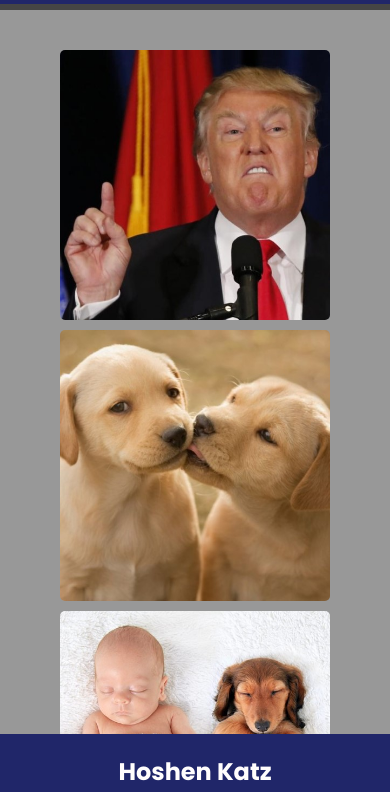
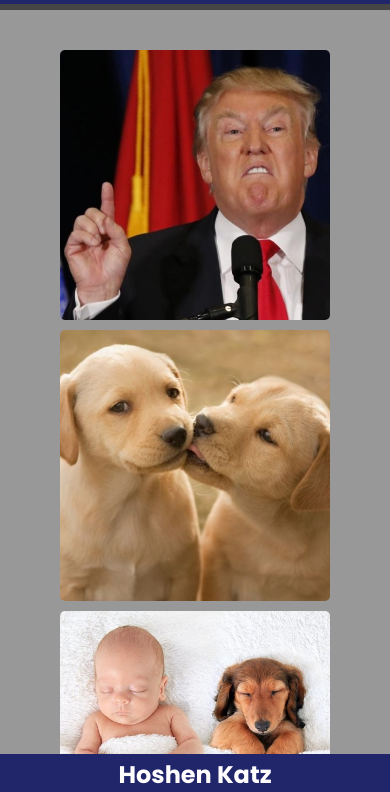
Before and after one commit to HOSHENKATZ/sprint-2, a plain HTML site: page index.html in a window 390 px wide. Shown: the part 50-842 px from the top of the page. Drawn offline with Linux system fonts and the light colour scheme.

Commit message:
More fixes for layout

```diff
--- a/index.html
+++ b/index.html
@@ -102,7 +102,7 @@
 
     </main>
     <footer class="main-footer">
-        <h2>Hoshen Katz</h2>
+        <h2 class="name" >Hoshen Katz</h2>
     </footer>
     <script src="JS/storage service.js"></script>
     <script src="JS/utils.js"></script>
--- a/styles/components/footer.css
+++ b/styles/components/footer.css
@@ -6,5 +6,5 @@
     position: fixed;
     bottom: 0px;
     width: 100vw;
-    height: 60px;
+    height: 40px;
 }
--- a/styles/components/memeeditor.css
+++ b/styles/components/memeeditor.css
@@ -1,6 +1,6 @@
 
 .meme-editor{
-    margin-top: 100px;
+    margin-top: 130px;
 }
 
 .editor-content{
--- a/styles/setup/mq.css
+++ b/styles/setup/mq.css
@@ -42,6 +42,12 @@
 
     .main-nav a {
         padding: 1em;
+    }
+    .meme-editor{
+        margin-top: 70px;
+    }
+    .name{
+        margin-top: 3px;
     }
 }
 
```
